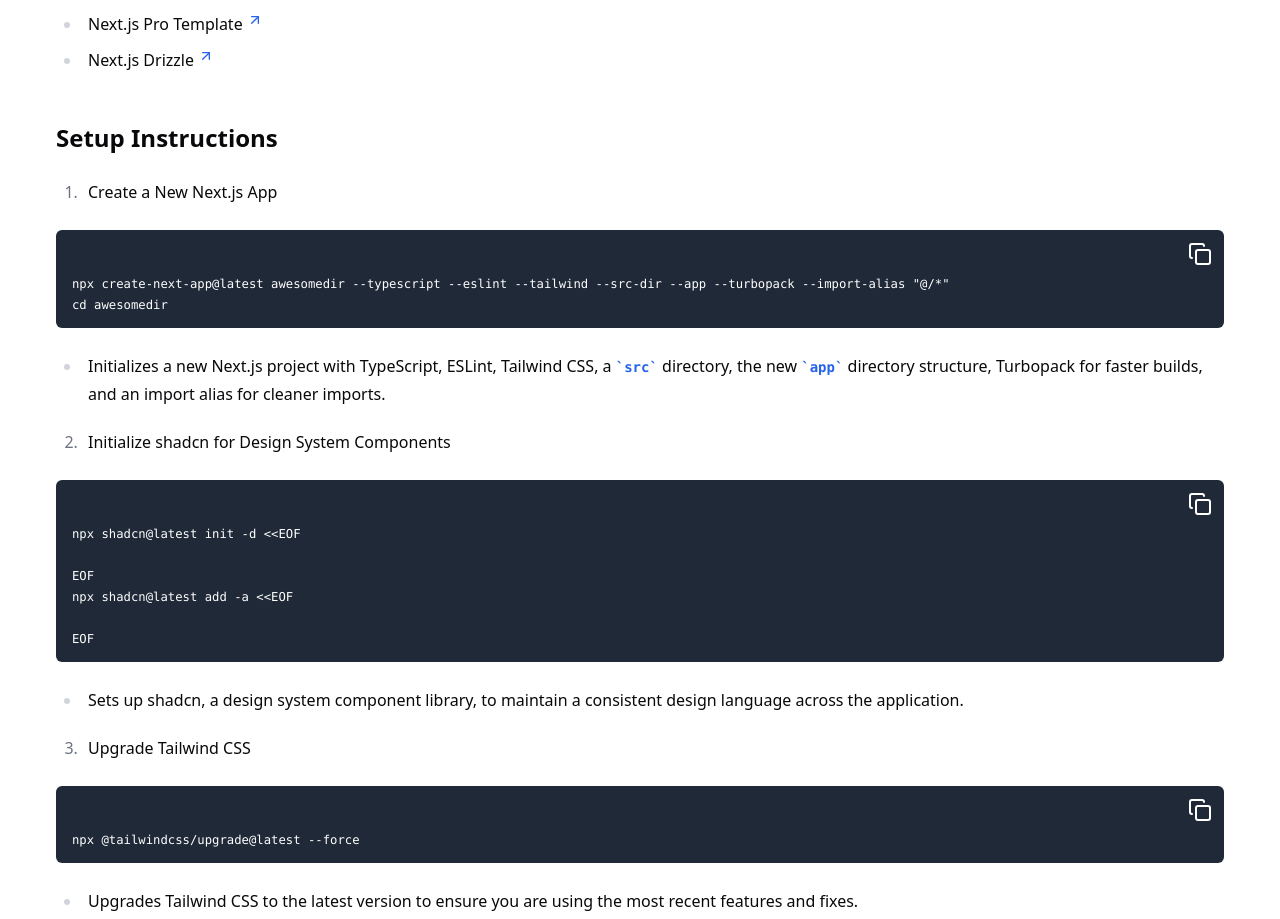
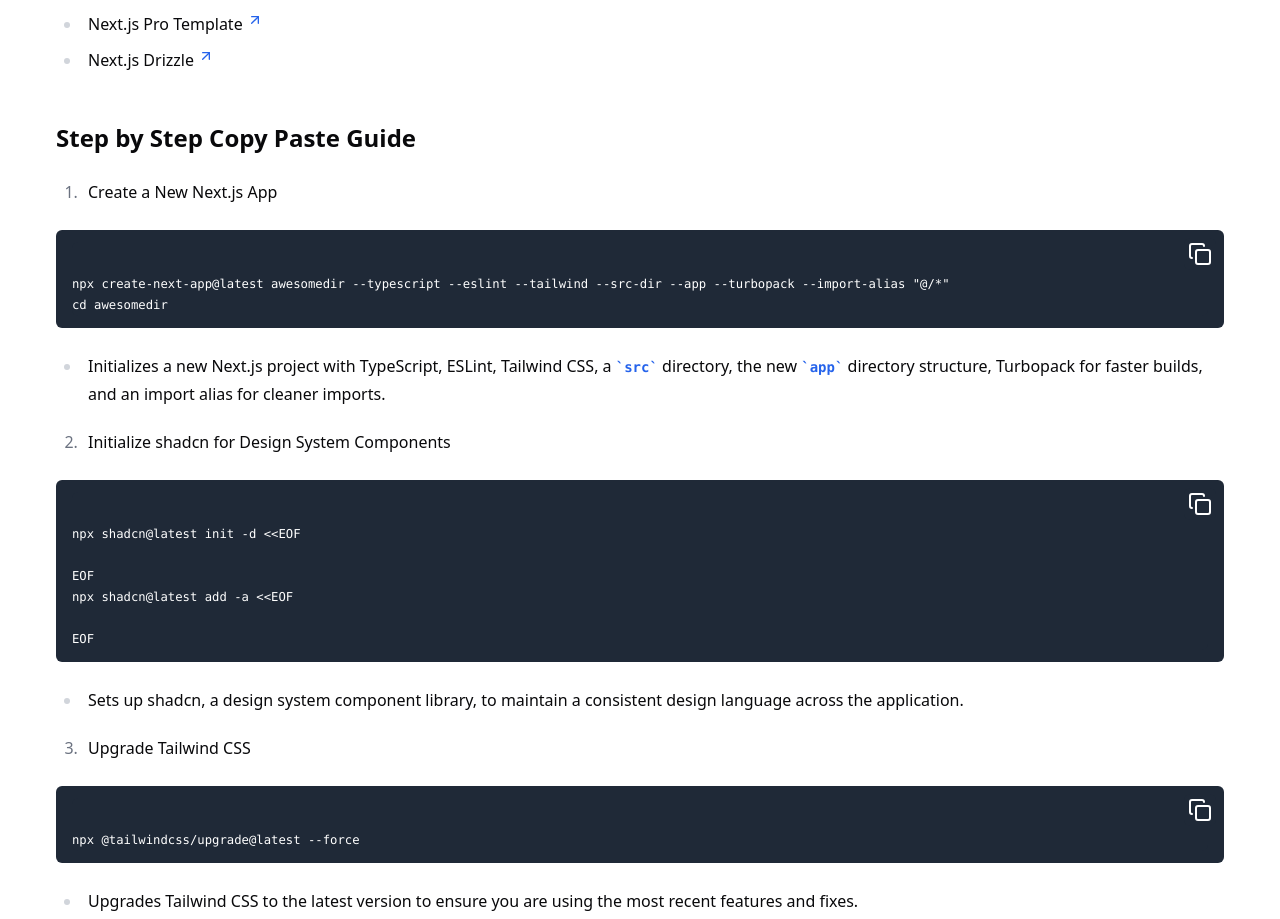
Before and after one commit to nrjdalal/v0.nrjdalal.com, a Next.js app: page /blog/nextjs-pro in a window 1280 px wide. Shown: the part 1230-2149 px from the top of the page. Built offline with nearby package versions, Linux system fonts and the light colour scheme; no server answers.

Commit message:
feat: next.js pro

```diff
--- a/src/app/(mdx)/blog/nextjs-pro/page.mdx
+++ b/src/app/(mdx)/blog/nextjs-pro/page.mdx
@@ -37,7 +37,7 @@ This project is a Next.js application configured with TypeScript, ESLint, Tailwi
 - [Next.js Pro Template](https://github.com/nrjdalal/awesome-templates/tree/main/next.js-apps/next.js-pro)
 - [Next.js Drizzle](https://github.com/nrjdalal/awesome-templates/tree/main/next.js-apps/next.js-drizzle)
 
-## Setup Instructions
+## Step by Step Copy Paste Guide
 
 1. **Create a New Next.js App**
 
```
